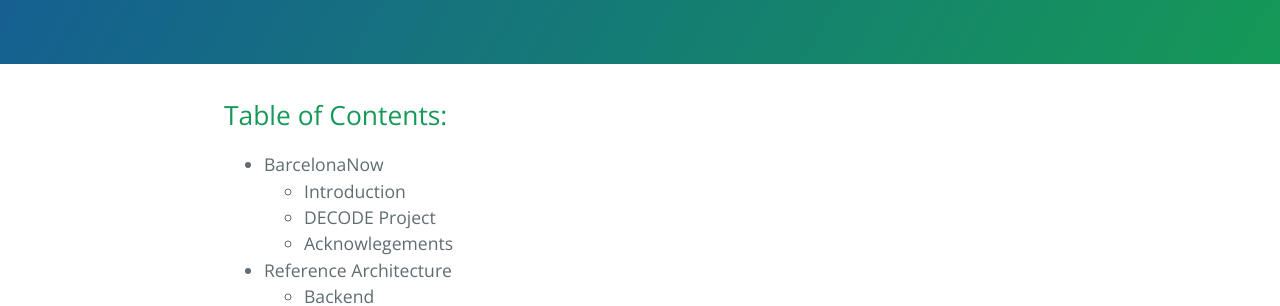
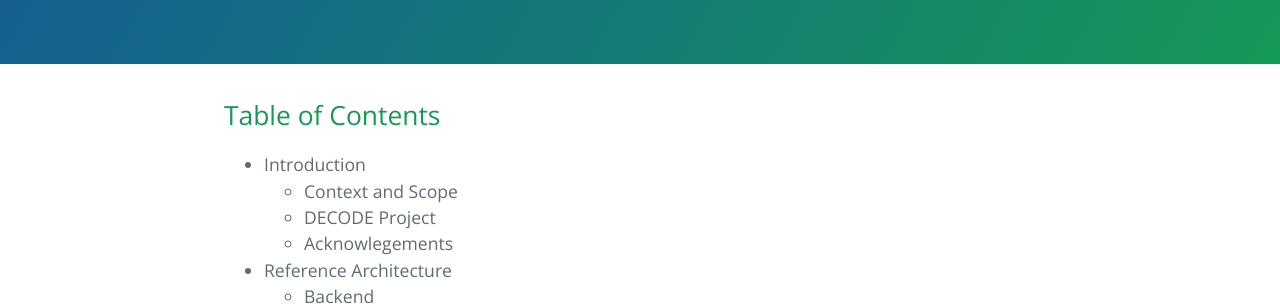
Before and after one commit to DECODEproject/bcnnow, a Jekyll site: the page built from docs/index.md, in a window 1280 px wide. Shown: the part 319-625 px from the top of the page. Built offline with Jekyll 4.4.1, drawn with Linux system fonts in a browser that asks for light colours; our own code applies the rules of GitHub Pages for plain Markdown files.

Commit message:
BarcelonaNow v0.0.1

```diff
--- a/docs/index.md
+++ b/docs/index.md
@@ -3,10 +3,10 @@ layout: default
 ---
 
 
-## Table of Contents:
+## Table of Contents
 
-- BarcelonaNow
-  - Introduction
+- Introduction
+  - Context and Scope
   - DECODE Project
   - Acknowlegements
 - Reference Architecture
```
